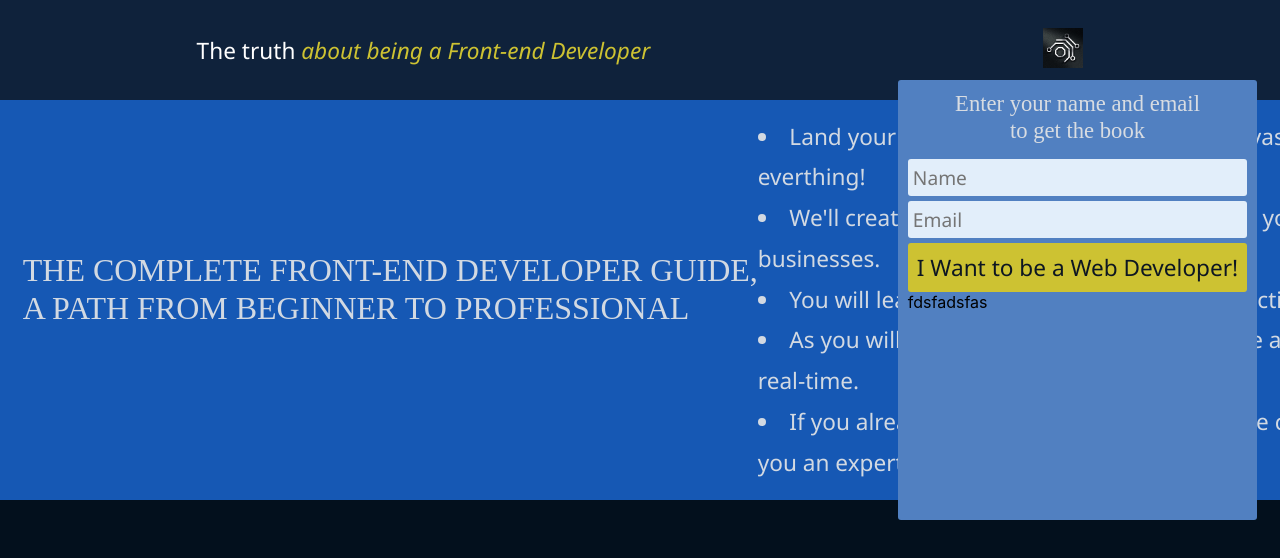
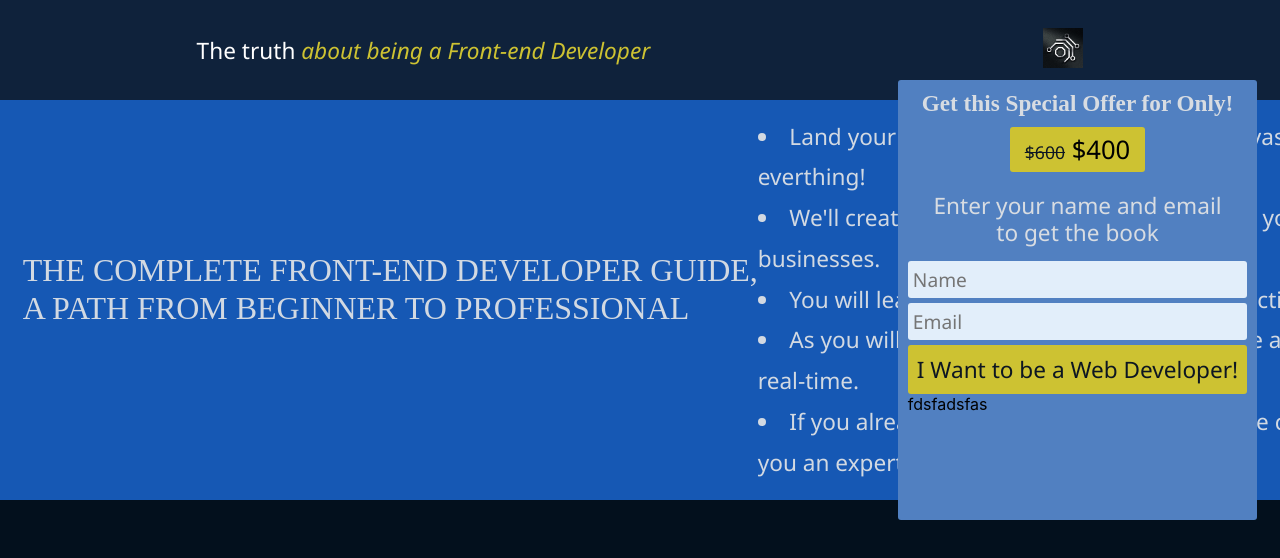
Before and after one commit to derkmal/1landingfrontend, a React (Create React App) app: page / in a window 1280 px wide. Shown: the top 558 px of the page. Built offline with nearby package versions, Linux system fonts and the light colour scheme.

Commit message:
21-11 18:15hs

```diff
--- a/src/components/Center.css
+++ b/src/components/Center.css
@@ -57,9 +57,36 @@
 }
 
 .form-container h2 {
+    /* font-family: 'Segoe UI', Tahoma, Geneva, Verdana, sans-serif; */
     font-family: Futura;
+    font-size: 1.45rem;
+    color: rgb(216, 220, 226);
+    text-align: center;
+}
+
+.myOffer {
+    font-family: 'Segoe UI', Tahoma, Geneva, Verdana, sans-serif;
+    text-align: center;
+    font-size: 1.6rem;
+    background-color: rgb(205, 194, 50);
+    border-radius: 3px;
+    padding: 5px;
+    width: 40%;
+    margin: 0 auto;
+    margin-top: 10px;
+    margin-bottom: 20px;
+}
+
+.myOffer s {
+    font-family: 'Segoe UI', Tahoma, Geneva, Verdana, sans-serif;
+    font-size: 1.1rem;
+    color: #0d1622;
+}
+
+.form-container h3 {
+    font-family: 'Segoe UI', Tahoma, Geneva, Verdana, sans-serif;;
     font-size: 1.414rem;
-    font-weight: 500;
+    font-weight: 300;
     line-height: 1.2;
     text-align: center;
     margin-bottom: 15px;
--- a/src/components/Center.js
+++ b/src/components/Center.js
@@ -17,7 +17,9 @@ const Center = () => {
             </div>
 
             <div className="form-container">
-                <h2>Enter your name and email<br/> to get the book</h2>
+                <h2>Get this Special Offer for Only!</h2>
+                <p className="myOffer"><s>$600</s> $400</p>
+                <h3>Enter your name and email<br/> to get the book</h3>
                 <form>
                     <input type='text' name='name' placeholder="Name"></input>
                     <input type='text' name='email' placeholder='Email'></input>
```
